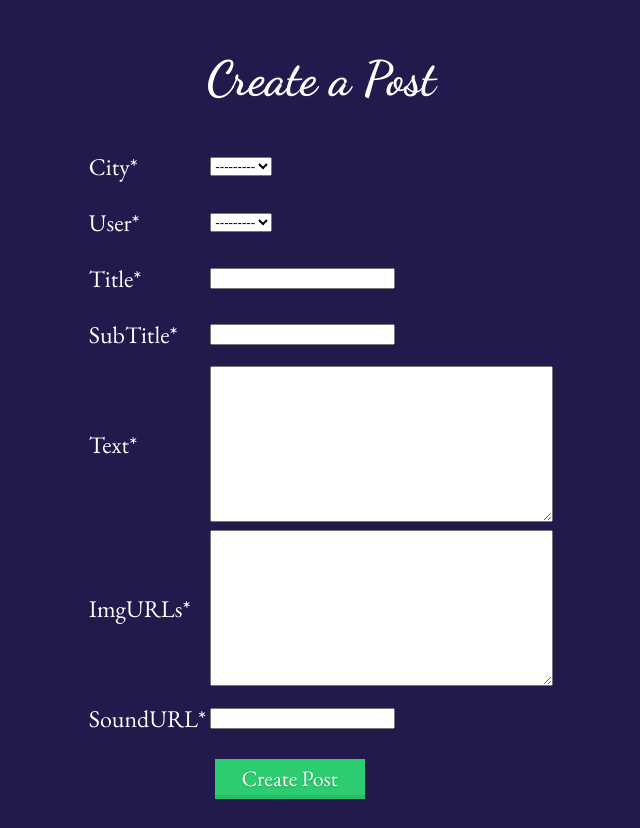
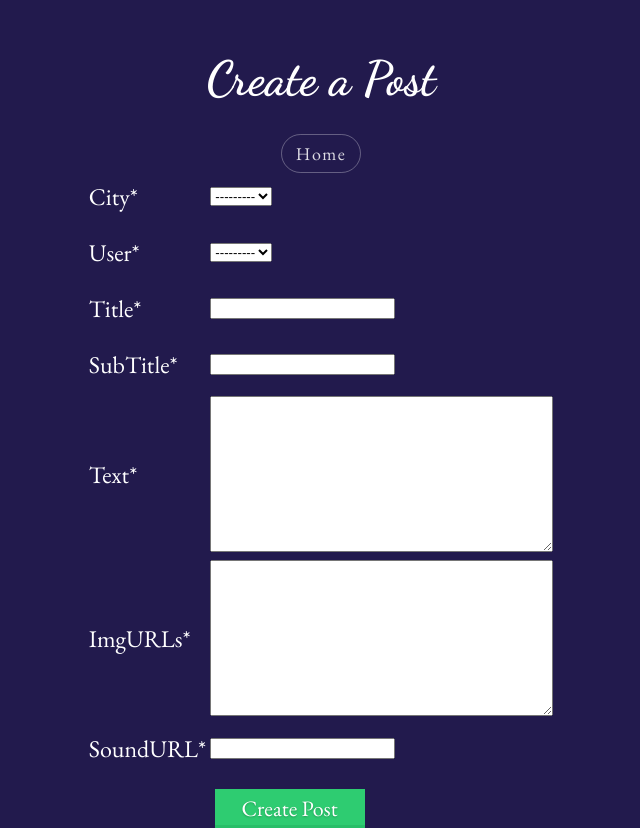
Before and after one commit to neilfitz/wanderment, a Django app: page /posts/create_post/ in a window 1280 px wide. Shown: the top 828 px of the page, without its empty margins (319-959 px from the left). Before the commit the page ends 799 px from the top, so only its background shows below. Run offline with Django 3.2, Linux system fonts and the light colour scheme; data that the repository does not hold is empty; some libraries are stand-ins or nearby versions.

Commit message:
Add Home button to create post page

```diff
--- a/wanderment/posts/templates/posts/create_post.html
+++ b/wanderment/posts/templates/posts/create_post.html
@@ -51,13 +51,34 @@
         <title>Wanderment: Create a Post</title>
         <style>
             body {background-color:hsl(250,50%,20%);}
+	    center > a {
+	        font-family: 'EB Garamond', serif;
+	        text-decoration: none;
+	        font-size: 18px;
+	        letter-spacing: 0.08em;
+	        color: rgba(255,255,255,0.85);
+	        line-height: 30px;
+	        padding: 7px 14px;
+	        border: 1px solid rgba(255,255,255,0.3);
+	        -webkit-border-radius: 2em;
+	        border-radius: 2em;
+	        -webkit-transition: all 0.3s ease;
+	        -moz-transition: all 0.3s ease;
+	        -o-transition: all 0.3s ease;
+	        -ms-transition: all 0.3s ease;
+	        transition: all 0.3s ease;
+	    }
+	    center > a:hover {
+	        background: #fff;
+	        color: Gray;
+	    }
         </style>
     </head>
 
     <body>
         <center>
             <h1 style="font-family:'Dancing Script',serif;color:white;font-size:300%; margin-top:50px;">Create a Post</h1>
-
+	    <a href='/' title='Home'>Home</a>
             <form id="post_form" method="post" action="/posts/create_post/">
 
                 <table>
```
